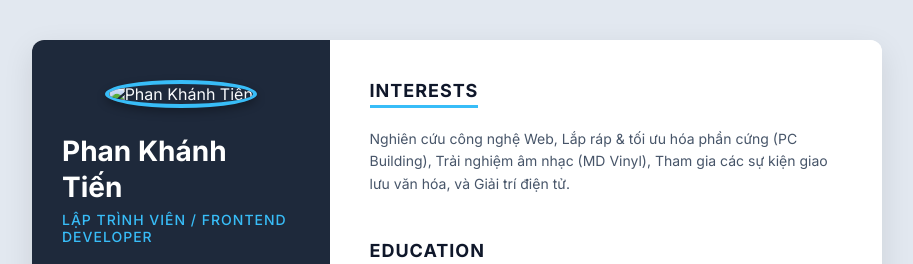
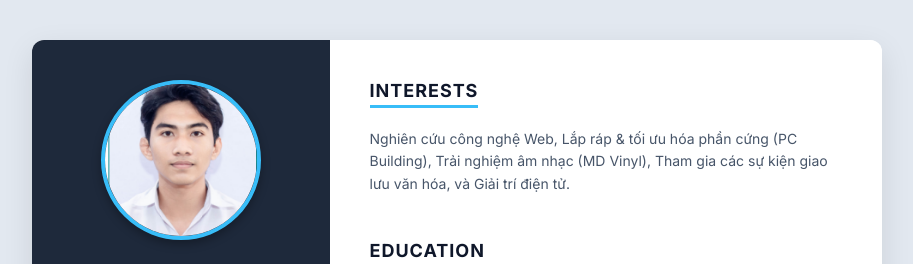
Before and after one commit to khanhtien1555/cv-ca-nhan, a plain HTML site: page index.html in a window 1280 px wide. Shown: the top 264 px of the page, without its empty margins (183-1096 px from the left). Drawn offline with Linux system fonts and the light colour scheme.

Commit message:
Update index.html

```diff
--- a/index.html
+++ b/index.html
@@ -15,7 +15,7 @@
     <!-- CỘT TRÁI -->
     <div class="left-column">
         <div class="profile-pic-container">
-           <img src="c:\Users\phank\OneDrive\Pictures\Ảnh chụp màn hình\Ảnh chụp màn hình 2026-10-28 132148.png" alt="Phan Khánh Tiến" class="profile-pic">
+           <img src="avtcvcn.png" alt="Phan Khánh Tiến" class="profile-pic">
         </div>
 
         <h1 class="name">Phan Khánh<br>Tiến</h1>
```
